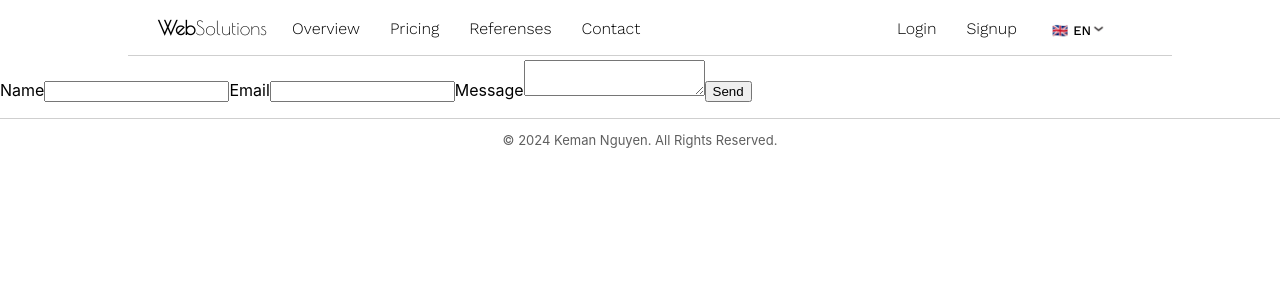
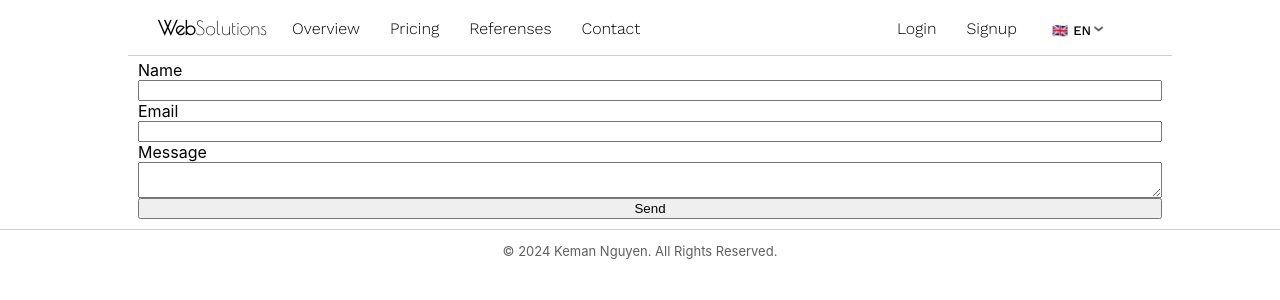
Before and after one commit to kemannguyen/Websolutions, a React (Create React App) app: page /contact in a window 1280 px wide. Shown: the top 300 px of the page. Built offline with nearby package versions, Linux system fonts and the light colour scheme.

Commit message:
fix: email function debug test

```diff
--- a/src/Pages/ContactPage/ContactPage.js
+++ b/src/Pages/ContactPage/ContactPage.js
@@ -1,71 +1,40 @@
-import React, { useRef, useState } from "react";
+import React, { useRef } from "react";
+import emailjs from "@emailjs/browser";
 
 const ContactPage = () => {
-  const [formData, setFormData] = useState({
-    user_name: "",
-    user_email: "",
-    message: "",
-  });
+  const form = useRef();
 
-  const [status, setStatus] = useState("");
-
-  const handleChange = (e) => {
-    setFormData({ ...formData, [e.target.name]: e.target.value });
-  };
-
-  const handleSubmit = async (e) => {
+  const sendEmail = (e) => {
     e.preventDefault();
-    setStatus("Sending...");
-
-    try {
-      const response = await fetch("/api/send-email", {
-        method: "POST",
-        headers: {
-          "Content-Type": "application/json",
+    emailjs
+      .sendForm(
+        process.env.REACT_APP_SERVICE_ID,
+        process.env.REACT_APP_TEMPLATE_ID,
+        form.current,
+        {
+          publicKey: process.env.REACT_APP_API_PUBLIC,
+        }
+      )
+      .then(
+        () => {
+          console.log("SUCCESS!");
         },
-        body: JSON.stringify(formData),
-      });
-
-      if (response.ok) {
-        setStatus("Email sent successfully!");
-        setFormData({ user_name: "", user_email: "", message: "" });
-      } else {
-        const errorData = await response.json();
-        setStatus(`Failed to send email: ${errorData.message}`);
-      }
-    } catch (error) {
-      setStatus("Failed to send email. Please try again later.");
-    }
+        (error) => {
+          console.log("FAILED...", error.text);
+        }
+      );
   };
 
   return (
-    <div className="flex-dir-vert navbarpadding">
-      <form onSubmit={handleSubmit}>
+    <div className="general navbarpadding">
+      <form className="flex-dir-ver" ref={form} onSubmit={sendEmail}>
         <label>Name</label>
-        <input
-          type="text"
-          name="user_name"
-          value={formData.user_name}
-          onChange={handleChange}
-          required
-        />
+        <input type="text" name="user_name" />
         <label>Email</label>
-        <input
-          type="email"
-          name="user_email"
-          value={formData.user_email}
-          onChange={handleChange}
-          required
-        />
+        <input type="email" name="user_email" />
         <label>Message</label>
-        <textarea
-          name="message"
-          value={formData.message}
-          onChange={handleChange}
-          required
-        />
-        <button type="submit">Send</button>
-        <p>{status}</p>
+        <textarea name="message" />
+        <input type="submit" value="Send" />
       </form>
     </div>
   );
```
Also changed, not shown: api/send-email.js (deleted, +0 -35 lines).
